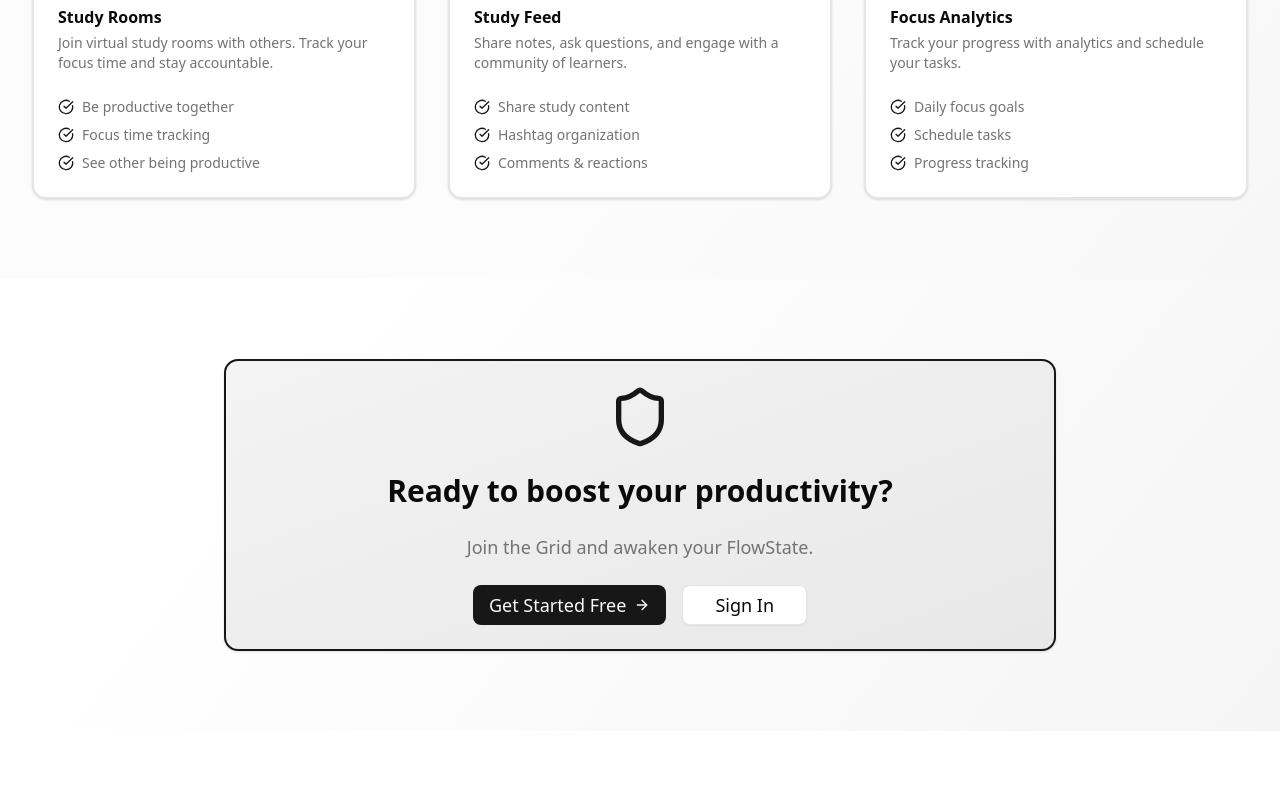
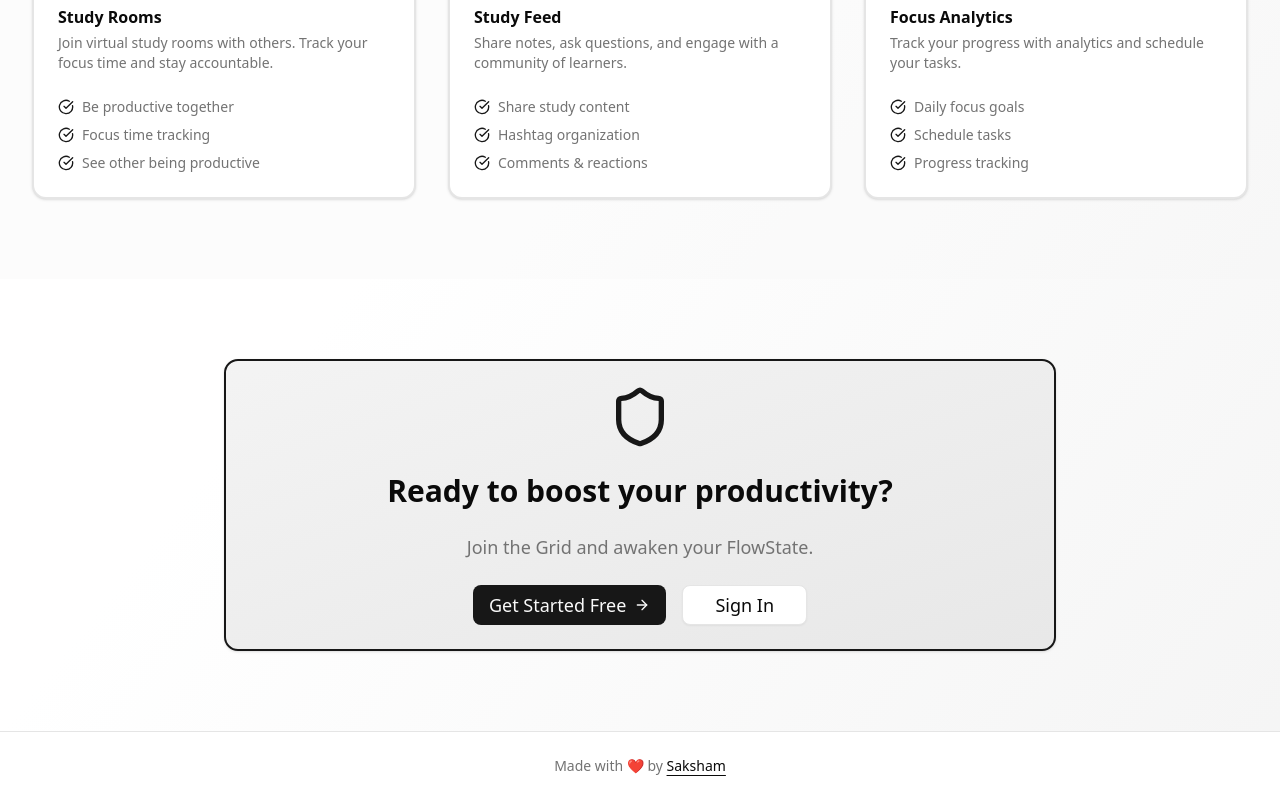
Before and after one commit to Saksham-Bansal7/flowstategrid, a Next.js app: page / in a window 1280 px wide. Shown: the part 941-1741 px from the top of the page. Before the commit the page ends 1672 px from the top, so only its background shows below. Built offline with nearby package versions, Linux system fonts and the light colour scheme; no server answers.

Commit message:
added footer

```diff
--- a/app/layout.tsx
+++ b/app/layout.tsx
@@ -1,4 +1,6 @@
+// app/layout.tsx
 import Navbar from "@/components/navbar";
+import Footer from "@/components/footer";
 import Providers from "./providers";
 import "./globals.css";
 
@@ -9,10 +11,11 @@ export default function RootLayout({
 }) {
   return (
     <html lang="en">
-      <body>
+      <body className="flex flex-col min-h-screen">
         <Providers>
           <Navbar />
-          {children}
+          <main className="flex-1">{children}</main>
+          <Footer />
         </Providers>
       </body>
     </html>
--- /dev/null
+++ b/components/footer.tsx
@@ -0,0 +1,22 @@
+// components/footer.tsx
+import Link from "next/link";
+
+export default function Footer() {
+  return (
+    <footer className="border-t bg-background/95 backdrop-blur supports-backdrop-filter:bg-background/60 mt-auto">
+      <div className="max-w-7xl mx-auto px-4 sm:px-6 lg:px-8 py-6">
+        <div className="text-center text-sm text-muted-foreground">
+          Made with ❤️ by{" "}
+          <Link
+            href="https://github.com/Saksham-Bansal7"
+            target="_blank"
+            rel="noopener noreferrer"
+            className="font-medium text-foreground hover:text-primary transition-colors underline underline-offset-4"
+          >
+            Saksham
+          </Link>
+        </div>
+      </div>
+    </footer>
+  );
+}
--- a/components/ui/dropdown-menu.tsx
+++ b/components/ui/dropdown-menu.tsx
@@ -42,7 +42,7 @@ function DropdownMenuContent({
         data-slot="dropdown-menu-content"
         sideOffset={sideOffset}
         className={cn(
-          "bg-popover text-popover-foreground data-[state=open]:animate-in data-[state=closed]:animate-out data-[state=closed]:fade-out-0 data-[state=open]:fade-in-0 data-[state=closed]:zoom-out-95 data-[state=open]:zoom-in-95 data-[side=bottom]:slide-in-from-top-2 data-[side=left]:slide-in-from-right-2 data-[side=right]:slide-in-from-left-2 data-[side=top]:slide-in-from-bottom-2 z-50 max-h-(--radix-dropdown-menu-content-available-height) min-w-[8rem] origin-(--radix-dropdown-menu-content-transform-origin) overflow-x-hidden overflow-y-auto rounded-md border p-1 shadow-md",
+          "bg-popover text-popover-foreground data-[state=open]:animate-in data-[state=closed]:animate-out data-[state=closed]:fade-out-0 data-[state=open]:fade-in-0 data-[state=closed]:zoom-out-95 data-[state=open]:zoom-in-95 data-[side=bottom]:slide-in-from-top-2 data-[side=left]:slide-in-from-right-2 data-[side=right]:slide-in-from-left-2 data-[side=top]:slide-in-from-bottom-2 z-50 max-h-(--radix-dropdown-menu-content-available-height) min-w-32 origin-(--radix-dropdown-menu-content-transform-origin) overflow-x-hidden overflow-y-auto rounded-md border p-1 shadow-md",
           className
         )}
         {...props}
@@ -74,7 +74,7 @@ function DropdownMenuItem({
       data-inset={inset}
       data-variant={variant}
       className={cn(
-        "focus:bg-accent focus:text-accent-foreground data-[variant=destructive]:text-destructive data-[variant=destructive]:focus:bg-destructive/10 dark:data-[variant=destructive]:focus:bg-destructive/20 data-[variant=destructive]:focus:text-destructive data-[variant=destructive]:*:[svg]:!text-destructive [&_svg:not([class*='text-'])]:text-muted-foreground relative flex cursor-default items-center gap-2 rounded-sm px-2 py-1.5 text-sm outline-hidden select-none data-[disabled]:pointer-events-none data-[disabled]:opacity-50 data-[inset]:pl-8 [&_svg]:pointer-events-none [&_svg]:shrink-0 [&_svg:not([class*='size-'])]:size-4",
+        "focus:bg-accent focus:text-accent-foreground data-[variant=destructive]:text-destructive data-[variant=destructive]:focus:bg-destructive/10 dark:data-[variant=destructive]:focus:bg-destructive/20 data-[variant=destructive]:focus:text-destructive data-[variant=destructive]:*:[svg]:text-destructive! [&_svg:not([class*='text-'])]:text-muted-foreground relative flex cursor-default items-center gap-2 rounded-sm px-2 py-1.5 text-sm outline-hidden select-none data-disabled:pointer-events-none data-disabled:opacity-50 data-inset:pl-8 [&_svg]:pointer-events-none [&_svg]:shrink-0 [&_svg:not([class*='size-'])]:size-4",
         className
       )}
       {...props}
@@ -92,7 +92,7 @@ function DropdownMenuCheckboxItem({
     <DropdownMenuPrimitive.CheckboxItem
       data-slot="dropdown-menu-checkbox-item"
       className={cn(
-        "focus:bg-accent focus:text-accent-foreground relative flex cursor-default items-center gap-2 rounded-sm py-1.5 pr-2 pl-8 text-sm outline-hidden select-none data-[disabled]:pointer-events-none data-[disabled]:opacity-50 [&_svg]:pointer-events-none [&_svg]:shrink-0 [&_svg:not([class*='size-'])]:size-4",
+        "focus:bg-accent focus:text-accent-foreground relative flex cursor-default items-center gap-2 rounded-sm py-1.5 pr-2 pl-8 text-sm outline-hidden select-none data-disabled:pointer-events-none data-disabled:opacity-50 [&_svg]:pointer-events-none [&_svg]:shrink-0 [&_svg:not([class*='size-'])]:size-4",
         className
       )}
       checked={checked}
@@ -128,7 +128,7 @@ function DropdownMenuRadioItem({
     <DropdownMenuPrimitive.RadioItem
       data-slot="dropdown-menu-radio-item"
       className={cn(
-        "focus:bg-accent focus:text-accent-foreground relative flex cursor-default items-center gap-2 rounded-sm py-1.5 pr-2 pl-8 text-sm outline-hidden select-none data-[disabled]:pointer-events-none data-[disabled]:opacity-50 [&_svg]:pointer-events-none [&_svg]:shrink-0 [&_svg:not([class*='size-'])]:size-4",
+        "focus:bg-accent focus:text-accent-foreground relative flex cursor-default items-center gap-2 rounded-sm py-1.5 pr-2 pl-8 text-sm outline-hidden select-none data-disabled:pointer-events-none data-disabled:opacity-50 [&_svg]:pointer-events-none [&_svg]:shrink-0 [&_svg:not([class*='size-'])]:size-4",
         className
       )}
       {...props}
@@ -155,7 +155,7 @@ function DropdownMenuLabel({
       data-slot="dropdown-menu-label"
       data-inset={inset}
       className={cn(
-        "px-2 py-1.5 text-sm font-medium data-[inset]:pl-8",
+        "px-2 py-1.5 text-sm font-medium data-inset:pl-8",
         className
       )}
       {...props}
@@ -211,7 +211,7 @@ function DropdownMenuSubTrigger({
       data-slot="dropdown-menu-sub-trigger"
       data-inset={inset}
       className={cn(
-        "focus:bg-accent focus:text-accent-foreground data-[state=open]:bg-accent data-[state=open]:text-accent-foreground [&_svg:not([class*='text-'])]:text-muted-foreground flex cursor-default items-center gap-2 rounded-sm px-2 py-1.5 text-sm outline-hidden select-none data-[inset]:pl-8 [&_svg]:pointer-events-none [&_svg]:shrink-0 [&_svg:not([class*='size-'])]:size-4",
+        "focus:bg-accent focus:text-accent-foreground data-[state=open]:bg-accent data-[state=open]:text-accent-foreground [&_svg:not([class*='text-'])]:text-muted-foreground flex cursor-default items-center gap-2 rounded-sm px-2 py-1.5 text-sm outline-hidden select-none data-inset:pl-8 [&_svg]:pointer-events-none [&_svg]:shrink-0 [&_svg:not([class*='size-'])]:size-4",
         className
       )}
       {...props}
@@ -230,7 +230,7 @@ function DropdownMenuSubContent({
     <DropdownMenuPrimitive.SubContent
       data-slot="dropdown-menu-sub-content"
       className={cn(
-        "bg-popover text-popover-foreground data-[state=open]:animate-in data-[state=closed]:animate-out data-[state=closed]:fade-out-0 data-[state=open]:fade-in-0 data-[state=closed]:zoom-out-95 data-[state=open]:zoom-in-95 data-[side=bottom]:slide-in-from-top-2 data-[side=left]:slide-in-from-right-2 data-[side=right]:slide-in-from-left-2 data-[side=top]:slide-in-from-bottom-2 z-50 min-w-[8rem] origin-(--radix-dropdown-menu-content-transform-origin) overflow-hidden rounded-md border p-1 shadow-lg",
+        "bg-popover text-popover-foreground data-[state=open]:animate-in data-[state=closed]:animate-out data-[state=closed]:fade-out-0 data-[state=open]:fade-in-0 data-[state=closed]:zoom-out-95 data-[state=open]:zoom-in-95 data-[side=bottom]:slide-in-from-top-2 data-[side=left]:slide-in-from-right-2 data-[side=right]:slide-in-from-left-2 data-[side=top]:slide-in-from-bottom-2 z-50 min-w-32 origin-(--radix-dropdown-menu-content-transform-origin) overflow-hidden rounded-md border p-1 shadow-lg",
         className
       )}
       {...props}
```
